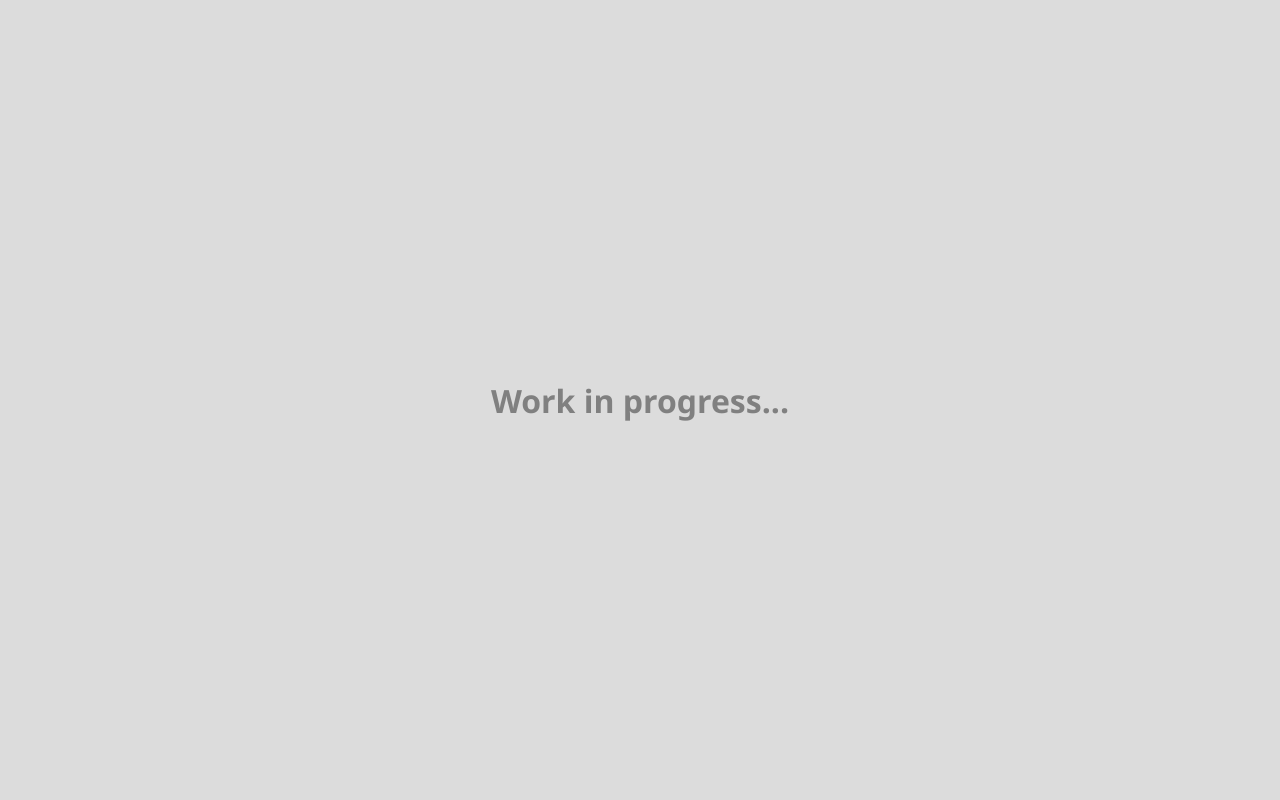
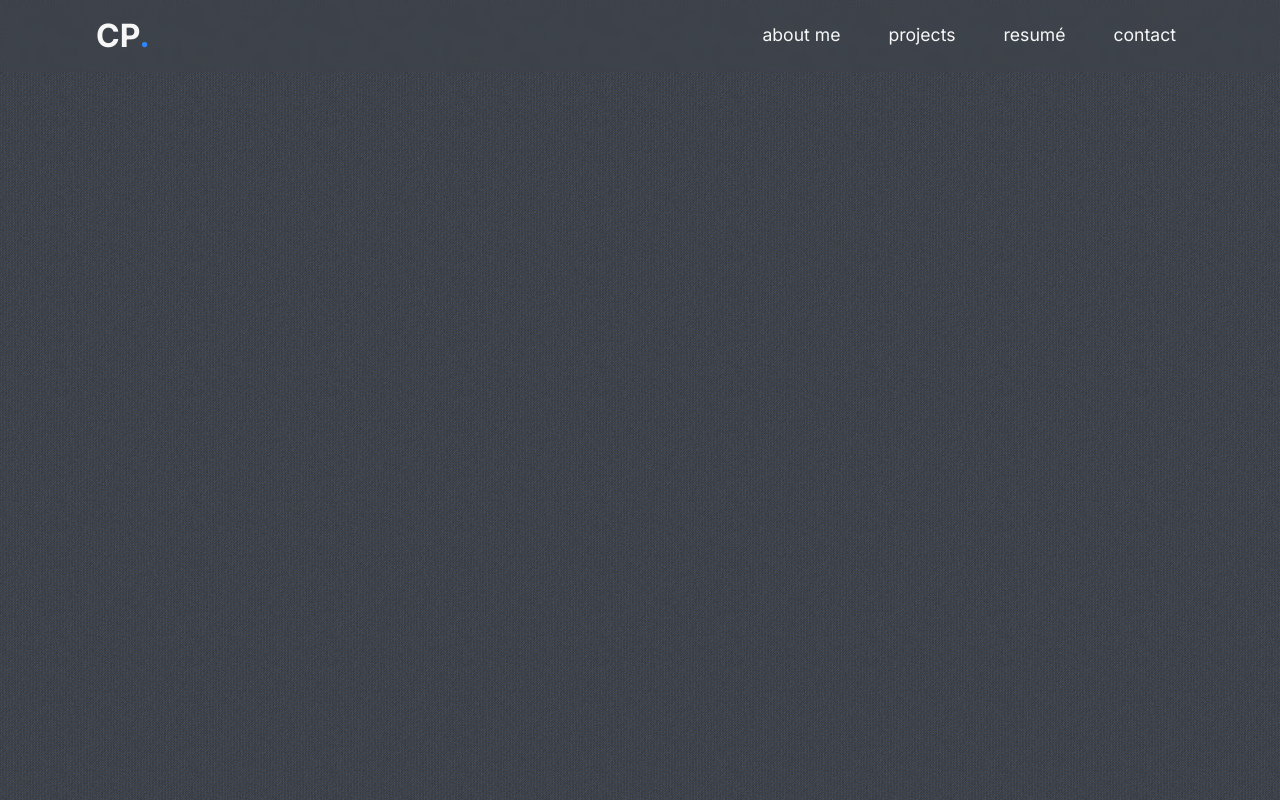
Before and after one commit to kdumagalhaes/hellocarlos, a React (Vite) app: page / in a window 1280 px wide. Built offline with nearby package versions, Linux system fonts and the light colour scheme.

Commit message:
Add Header component

```diff
--- a/index.html
+++ b/index.html
@@ -3,8 +3,11 @@
 
 <head>
   <meta charset="UTF-8" />
+  <link rel="preconnect" href="https://fonts.googleapis.com">
+  <link rel="preconnect" href="https://fonts.gstatic.com" crossorigin>
   <link rel="icon" type="image/svg+xml" href="/favicon.ico" />
   <meta name="viewport" content="width=device-width, initial-scale=1.0" />
+  <link href="https://fonts.googleapis.com/css2?family=Inter:wght@400;700&display=swap" rel="stylesheet">
   <title>Carlos Pereira • IT Professional</title>
 </head>
 
--- a/src/@types/styled.d.ts
+++ b/src/@types/styled.d.ts
@@ -1,5 +1,5 @@
 import 'styled-components'
-import { defaultTheme } from '../styles/themes/default'
+import { defaultTheme } from '../themes/default'
 
 type ThemeType = typeof defaultTheme
 
--- a/src/App.tsx
+++ b/src/App.tsx
@@ -1,16 +1,18 @@
 //components
-import { Wip } from './components/WIP/Wip'
+// import { Wip } from './components/WIP/Wip'
 import { GlobalStyles } from './GlobalStyles'
 
 //assets
 import {ThemeProvider} from 'styled-components'
 import {defaultTheme} from './themes/default'
+import { HeaderNav } from './components/Header/HeaderNav'
 
 function App() {
 
   return (
     <ThemeProvider theme={defaultTheme}>
-   <Wip />
+      <HeaderNav />
+   {/* <Wip /> */}
    <GlobalStyles />
    </ThemeProvider>
   )
--- a/src/GlobalStyles.ts
+++ b/src/GlobalStyles.ts
@@ -1,4 +1,7 @@
 import {createGlobalStyle} from 'styled-components'
+
+//assets
+import BgTexture from './assets/images/bg-texture.webp'
 
 export const GlobalStyles = createGlobalStyle`
 * {
@@ -8,9 +11,10 @@ export const GlobalStyles = createGlobalStyle`
     list-style: none;
 }
 body {
-    font-family: 'Roboto', sans-serif;
-    background-color: ${(props) => props.theme.background};
-    color: ${(props) => props.theme['base-text']};
+    font-family: 'Inter', sans-serif;
+    /* background-color: ${(props) => props.theme['dark-liver']}; */
+    background-image: url(${BgTexture});
+    color: ${(props) => props.theme['light-gray']};
     -webkit-font-smoothing: antialiased;
 }
 body, input, textarea, button {
--- /dev/null
+++ b/src/components/Header/HeaderNav.tsx
@@ -0,0 +1,22 @@
+import { Container, Header, Logo, NavMenu } from "./styles";
+
+export function HeaderNav() {
+    return (
+        <Container>
+            <Header>
+            <Logo>
+                cp<span className="logo-dot">.</span>
+                <span className="seo-text">Carlos Pereira - Frontend developer</span>
+            </Logo>
+            <NavMenu>
+                <ul className="nav-list">
+                    <li className="nav-item"><a href="#">about me</a></li>
+                    <li className="nav-item"><a href="#">projects</a></li>
+                    <li className="nav-item"><a href="#">resumé</a></li>
+                    <li className="nav-item"><a href="#">contact</a></li>
+                </ul>
+            </NavMenu>
+            </Header>
+        </Container>
+    )
+}
--- /dev/null
+++ b/src/components/Header/styles.ts
@@ -0,0 +1,62 @@
+import styled from 'styled-components'
+
+export const Container = styled.div`
+    -webkit-backdrop-filter: blur(5px);
+    backdrop-filter: blur(5px);
+    border-bottom: 1px solid ${props => props.theme['dark-liver']};
+`
+
+export const Header = styled.header`
+    max-width: 70rem;
+    margin: 0 auto;
+    padding: 1rem;
+    display: flex;
+    justify-content: space-between;
+`
+
+export const Logo = styled.span`
+    font-weight: 700;
+    font-size: 2rem;
+    text-transform: uppercase;
+    position: relative;
+
+    .logo-dot {
+        color: ${props => props.theme['azure']};
+    }
+
+    .seo-text {
+        display: block;
+        position: absolute;
+        font-size: 1px;
+        color: transparent;
+    }
+`
+
+export const NavMenu = styled.nav`
+display: block;
+    .nav-list {
+        display: flex;
+        align-items: center;
+        gap: 2rem;
+    }
+
+    .nav-item {
+        padding: 0.5rem;
+        transition: border-bottom 0.4s;
+
+        a {
+            color: ${props => props.theme['light-gray']};
+            text-decoration: none;
+            transition: color 0.3s;
+            font-size: 1.1rem;
+
+            &:hover {
+                color: ${props => props.theme['azure']};
+            }
+        }
+    }
+
+    @media (max-width: 480px) {
+        display: none;
+    }
+`
```
